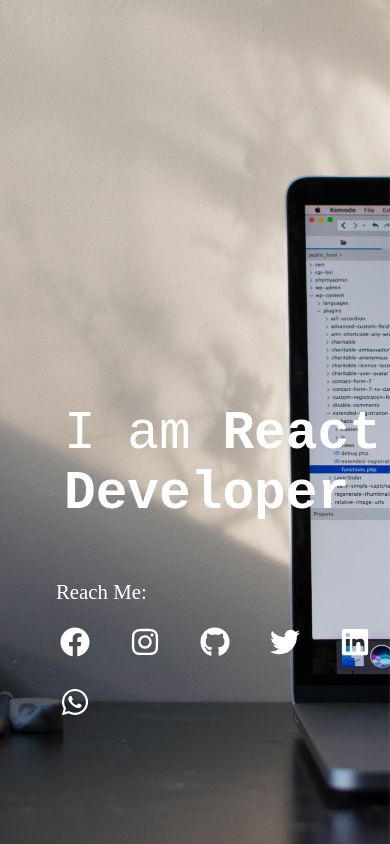
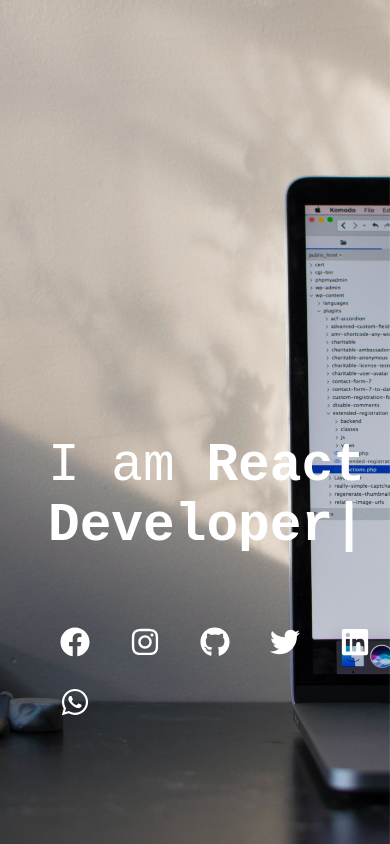
Before and after one commit to hadibp/profile, a React (Create React App) app: page / in a window 390 px wide. Built offline with nearby package versions, Linux system fonts and the light colour scheme.

Commit message:
final touchup

```diff
--- a/src/App.js
+++ b/src/App.js
@@ -15,7 +15,7 @@ function App() {
      <Typing/> <br />
      <br />
      <br /><br />
-     <p className="reach">Reach Me:</p>
+     {/* <p className="reach">Reach Me:</p> */}
      <br />
      <Icons/>
 
--- a/src/componants/Icons/Icons.jsx
+++ b/src/componants/Icons/Icons.jsx
@@ -15,7 +15,7 @@ function Icons() {
                 <li><a href="https://github.com/hadibp" target="_blank"><FaGithub/></a></li>
                 <li><a href="https://twitter.com/AbdulHa73514701" target="_blank"><FaTwitter/></a></li>
                 <li><a href="https://www.linkedin.com/in/abdul-hadi-bp-213131208/" target="_blank"><FaLinkedin/></a></li>
-                <li><a href="#" target="_blank"><FaWhatsapp/></a></li>
+                <li><a href="https://api.whatsapp.com/qr/K2L6WTVIQ6GJG1" target="_blank"><FaWhatsapp/></a></li>
                 {/* <li><a href="#"><MdCode/></a></li> */}
             </ul>
         </div>
--- a/src/componants/Typing/Typing.css
+++ b/src/componants/Typing/Typing.css
@@ -27,7 +27,7 @@
         margin-left: 0rem;
         bottom: 0rem;
         position: fixed;
-        margin-bottom: 5rem;
+        margin-bottom: 3rem;
         float: left;
 
     }
@@ -39,7 +39,7 @@
         font-family: monospace;
         color: rgb(255, 255, 255);
         flex-direction: column;
-        margin-left: 4rem;
+        margin-left: 3rem;
         bottom: 15rem;
         left: 0;
         position: fixed;
```
